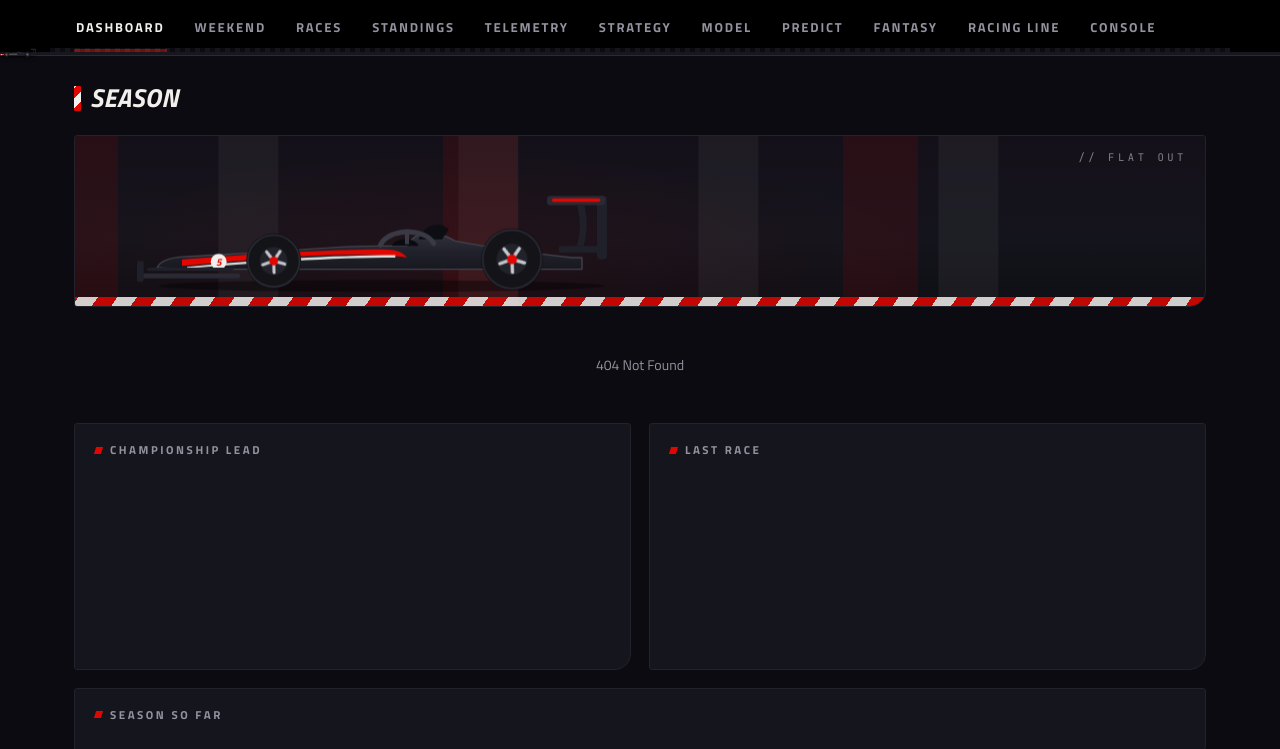
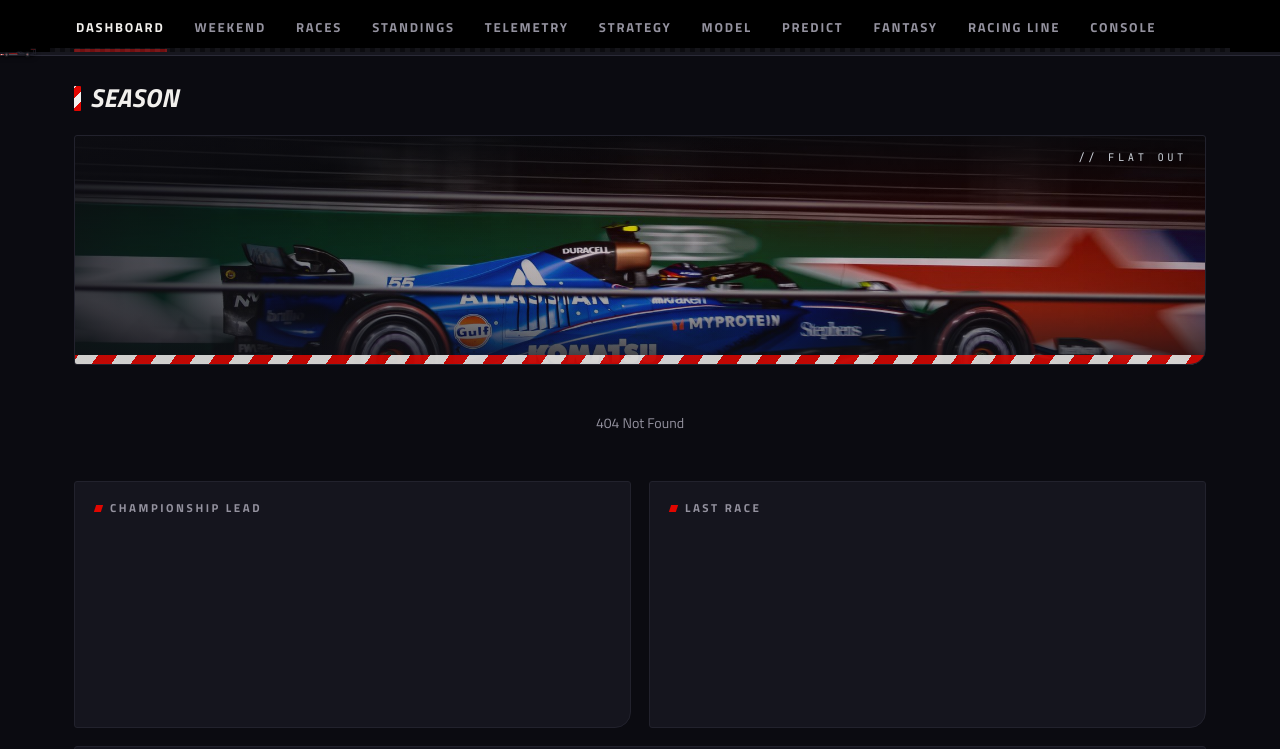
Before and after one commit to Mithilbatra/F1_ML_project, a website: page web/index.html in a window 1280 px wide. Shown: the part 51-800 px from the top of the page. Drawn offline with Linux system fonts and the light colour scheme; no server answers.

Commit message:
Replace hero SVG car with a real F1 photo
Swap the hand-drawn SVG car in the dashboard hero for a real F1 car at speed
(free-license Pexels photo, self-hosted in web/assets/), dark-graded so the
caption and kerb stripe stay legible. Retire the now-unused speedline/car-launch
CSS; the lap-progress marker keeps the SVG car.

```diff
--- a/web/app.js
+++ b/web/app.js
@@ -665,7 +665,7 @@
 };
 
 function initCarFX() {
-  // drop the SVG car into every [data-car] slot (hero + lap progress)
+  // drop the SVG car into every [data-car] slot (the lap-progress marker)
   document.querySelectorAll("[data-car]").forEach((el) => {
     el.innerHTML = Charts.car();
   });
--- a/web/index.html
+++ b/web/index.html
@@ -54,9 +54,6 @@
 
     <div class="hero-track" id="dash-hero" aria-hidden="true">
       <div class="hero-caption">// FLAT OUT</div>
-      <div class="hero-speedlines far"></div>
-      <div class="hero-speedlines near"></div>
-      <div class="hero-car" data-car></div>
       <div class="hero-kerb"></div>
     </div>
 
--- a/web/styles.css
+++ b/web/styles.css
@@ -822,61 +822,28 @@
 .brand-slash.ghost1 { left: -9px; opacity: 0.35; }
 .brand-slash.ghost2 { left: -17px; opacity: 0.14; }
 
-/* dashboard hero: car at speed on track */
+/* dashboard hero: a real F1 car at speed (photo, dark-graded to blend) */
 .hero-track {
   position: relative;
-  height: 172px;
+  height: 230px;
   margin-bottom: 18px;
   border: 1px solid var(--line-soft);
   border-radius: 3px 3px 16px 3px;
   overflow: hidden;
+  /* gradients (top) darken edges for legibility + blend into the theme;
+     photo sits behind them; solid colour is the fallback */
   background:
-    radial-gradient(70% 120% at 34% 78%, rgba(225, 6, 0, 0.08), transparent 60%),
-    linear-gradient(180deg, #141019 0%, #14141c 60%, #0e0e14 100%);
+    linear-gradient(90deg, rgba(14, 14, 20, 0.72) 0%, rgba(14, 14, 20, 0.20) 34%, rgba(14, 14, 20, 0) 62%),
+    linear-gradient(180deg, rgba(14, 14, 20, 0.55) 0%, rgba(14, 14, 20, 0) 34%, rgba(14, 14, 20, 0.28) 72%, rgba(14, 14, 20, 0.82) 100%),
+    radial-gradient(120% 90% at 78% 40%, rgba(225, 6, 0, 0.14), transparent 55%),
+    url("assets/hero-car.jpg") center 44% / cover no-repeat,
+    #0e0e14;
 }
 .hero-caption {
-  position: absolute; top: 14px; right: 18px;
+  position: absolute; top: 14px; right: 18px; z-index: 1;
   font-family: var(--mono);
-  font-size: 10.5px; letter-spacing: 0.34em; color: #82808b;
-}
-.hero-speedlines {
-  position: absolute; inset: 0;
-  background: repeating-linear-gradient(
-    90deg,
-    transparent 0 90px,
-    rgba(242, 240, 237, 0.05) 90px 150px,
-    transparent 150px 240px);
-  animation: speedlines 0.9s linear infinite;
-}
-.hero-speedlines.near {
-  background: repeating-linear-gradient(
-    90deg,
-    transparent 0 160px,
-    rgba(225, 6, 0, 0.10) 160px 235px,
-    transparent 235px 400px);
-  animation-duration: 0.5s;
-}
-/* streaks sweep rightward = the car (nose left) is at speed heading left */
-@keyframes speedlines { from { transform: translateX(-240px); } to { transform: translateX(0); } }
-.hero-track:hover .hero-speedlines { animation-duration: 0.45s; }
-.hero-track:hover .hero-speedlines.near { animation-duration: 0.25s; }
-
-.hero-car {
-  position: absolute;
-  left: 5%;
-  bottom: 6px;
-  width: min(500px, 72%);
-  animation: car-launch 0.9s cubic-bezier(0.16, 1, 0.3, 1) both,
-             car-ride 1.1s ease-in-out 0.9s infinite alternate;
-  filter: drop-shadow(0 8px 12px rgba(0, 0, 0, 0.55));
-}
-@keyframes car-launch {
-  from { transform: translateX(90vw) skewX(4deg); filter: blur(5px); }
-  to { transform: none; filter: blur(0); }
-}
-@keyframes car-ride {
-  from { transform: translateY(0); }
-  to { transform: translateY(-2.5px); }
+  font-size: 10.5px; letter-spacing: 0.34em; color: #cdd2da;
+  text-shadow: 0 1px 6px rgba(0, 0, 0, 0.8);
 }
 .car-svg { width: 100%; height: auto; display: block; }
 .car-svg .rim {
@@ -928,7 +895,7 @@
 .stat:hover::after, .race-chip:hover::after, .btn-red:hover::after, .tile:hover::after { left: 130%; }
 
 @media (prefers-reduced-motion: reduce) {
-  .hero-speedlines, .hero-speedlines.near, .hero-car, .car-svg .rim { animation: none !important; }
+  .car-svg .rim { animation: none !important; }
   .stat::after, .race-chip::after, .btn-red::after, .tile::after { display: none; }
 }
 
```
Also changed, not shown: web/assets/hero-car.jpg (added).
